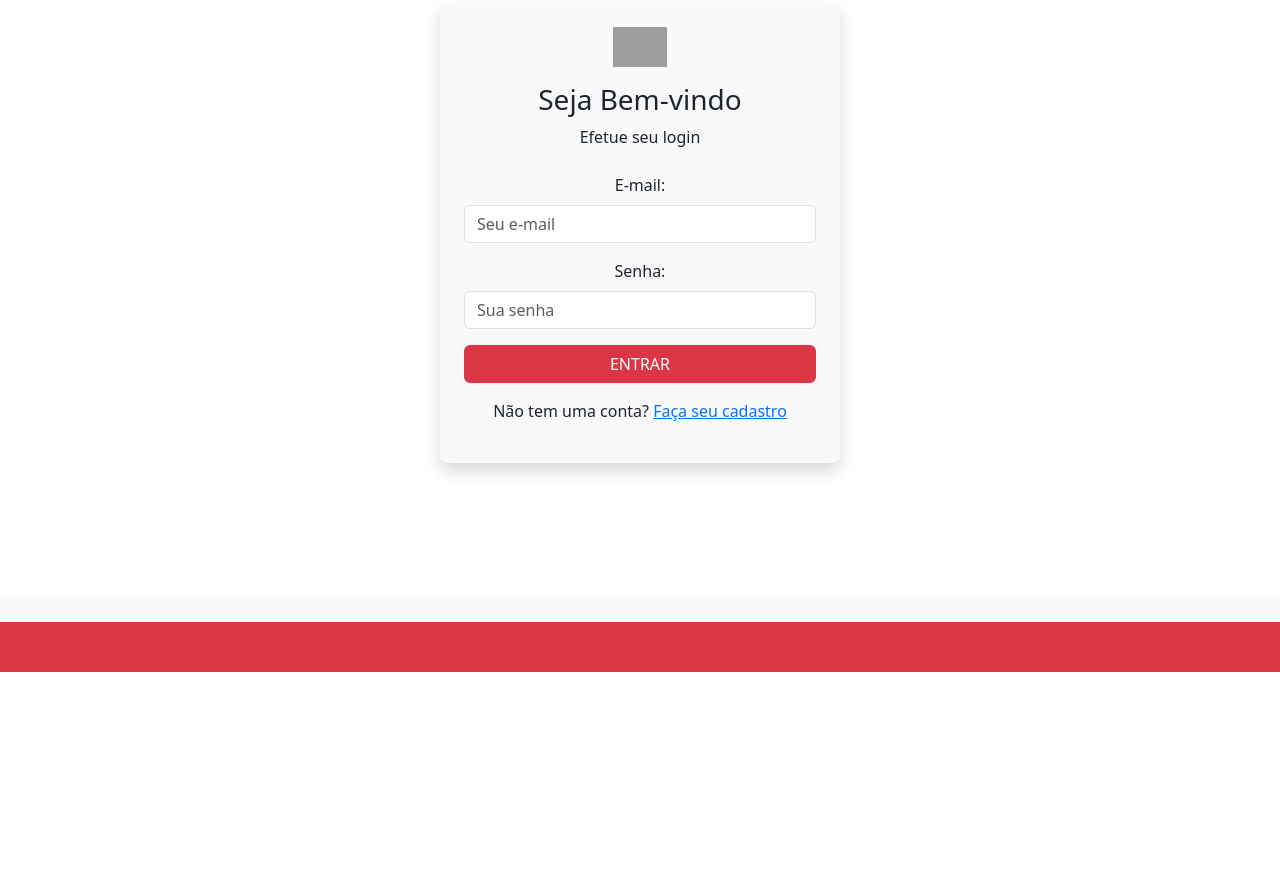
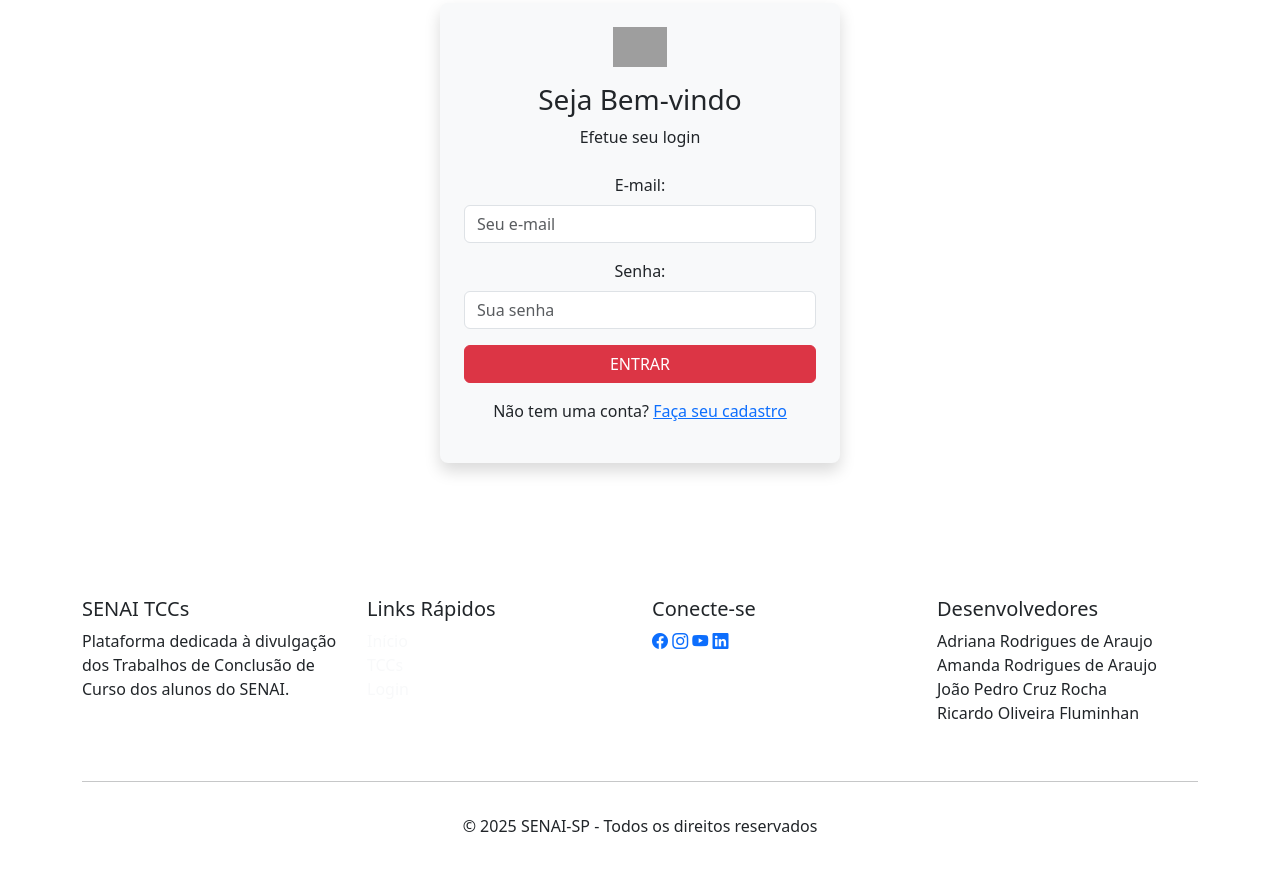
Before and after one commit to aamandaa0312/SENAI_TCC, a plain HTML site: page frontend/login.html in a window 1280 px wide. Shown: the part 252-1122 px from the top of the page. Before the commit the page ends 924 px from the top, so only its background shows below. Drawn offline with nearby package versions, Linux system fonts and the light colour scheme; grey boxes are pictures that could not be loaded.

Commit message:
footer login.html

```diff
--- a/frontend/login.html
+++ b/frontend/login.html
@@ -204,8 +204,47 @@
         </div>
     </div>
 
-    <div class="bg-light" style="height: 25px;"></div>
-    <div class="bg-danger" style="height: 50px;"></div>
+<footer>
+            <div class="container">
+                <div class="row">
+                    <div class="col-md-3 mb-4">
+                        <h5>SENAI TCCs</h5>
+                        <p>Plataforma dedicada à divulgação dos Trabalhos de Conclusão de Curso dos alunos do SENAI.</p>
+                    </div>
+                    <div class="col-md-3 mb-4">
+                        <h5>Links Rápidos</h5>
+                        <ul class="list-unstyled">
+                            <li><a href="index.html" class="text-light text-decoration-none">Início</a></li>
+                            <li><a href="buscar_tcc.html" class="text-light text-decoration-none">TCCs</a></li>
+                            <li><a href="login.html" class="text-light text-decoration-none">Login</a></li>
+                        </ul>
+                    </div>
+                    <div class="col-md-3 mb-4">
+                        <h5>Conecte-se</h5>
+                        <div class="social-icons">
+                            <a href="https://www.facebook.com/senaisaopaulo/?locale=pt_BR" target="_blank" rel="noopener noreferrer"><i class="bi bi-facebook"></i></a>
+                            <a href="https://www.instagram.com/senai.sp/" target="_blank" rel="noopener noreferrer"><i class="bi bi-instagram"></i></a>
+                            <a href="https://www.youtube.com/channel/UCzqd0VpWU_w4BKwmSvFdieQ" target="_blank" rel="noopener noreferrer"><i class="bi bi-youtube"></i></a>
+                            <a href="https://www.linkedin.com/school/senai-sp/" target="_blank" rel="noopener noreferrer"><i class="bi bi-linkedin"></i></a>
+                        </div>
+                    </div>
+                    <div class="col-md-3 mb-4">
+                        <h5>Desenvolvedores</h5>
+                        <ul class="list-unstyled">
+                            <li>Adriana Rodrigues de Araujo</li>
+                            <li>Amanda Rodrigues de Araujo</li>
+                            <li>João Pedro Cruz Rocha</li>
+                            <li>Ricardo Oliveira Fluminhan</li>
+                        </ul>
+                    </div>
+                </div>
+                <hr class="bg-light">
+                <div class="text-center py-3">
+                    <p>&copy; 2025 SENAI-SP - Todos os direitos reservados</p>
+                </div>
+            </div>
+        </footer>
+
 
     <script src="https://cdn.jsdelivr.net/npm/bootstrap@5.3.0/dist/js/bootstrap.bundle.min.js"></script>
     <script>
```
